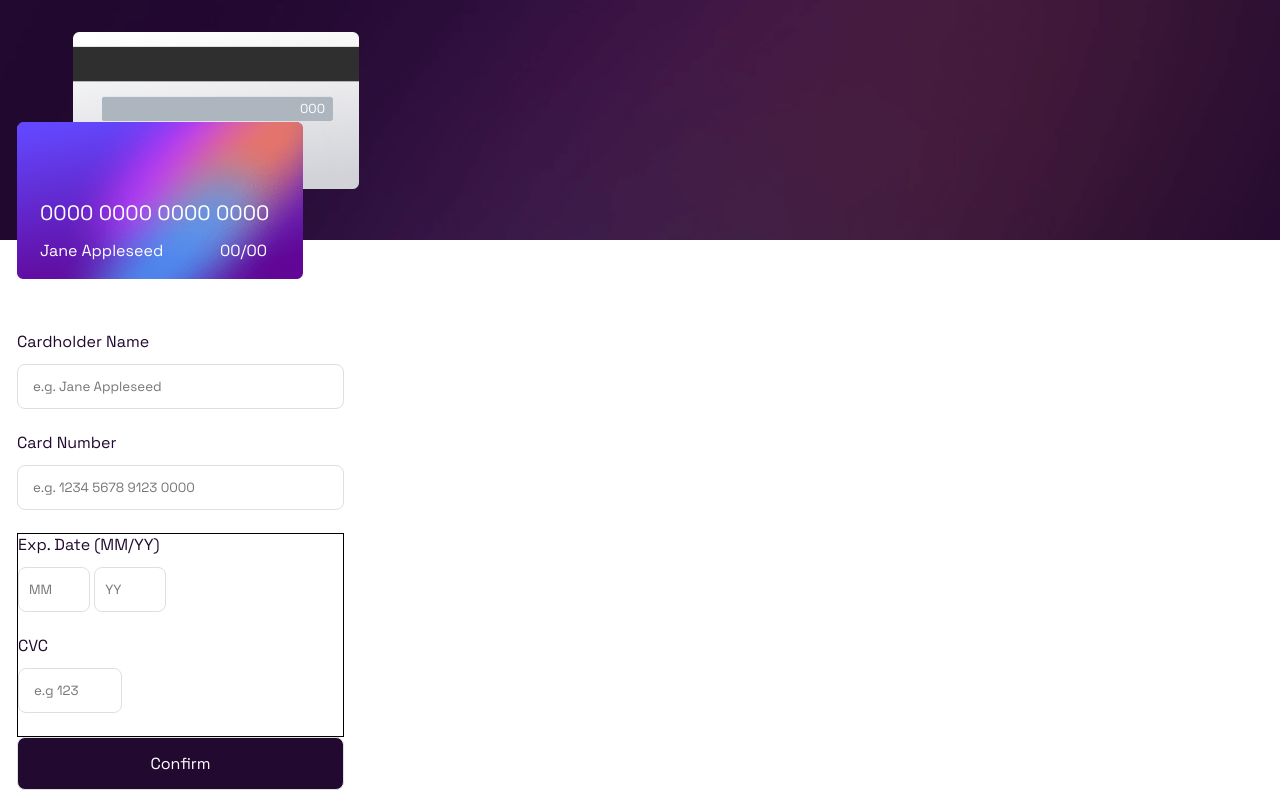
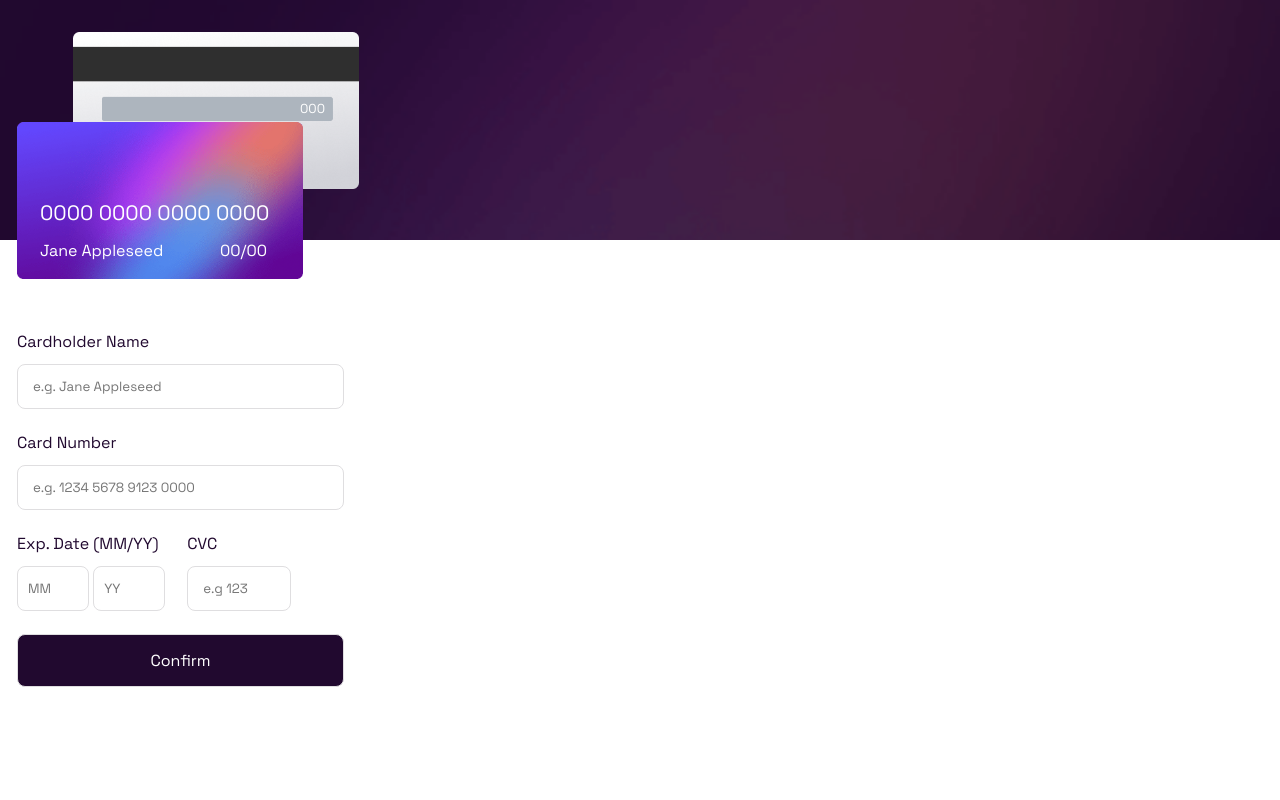
Before and after one commit to lidth/interactive-card-details-form, a plain HTML site: page index.html in a window 1280 px wide. Drawn offline with Linux system fonts and the light colour scheme.

Commit message:
text form finish

```diff
--- a/assets/style.css
+++ b/assets/style.css
@@ -103,13 +103,13 @@ p.formtext {
     margin-bottom: 12px;
 }
 
-
 div#formexpdate {
-    display: inline-block;
-    border: 1px solid;
-    width: 100%;
+    display: flex;
 }
 
+div#expdate{
+    margin-right: 22px;
+}
 
 div#expdate input {
     display: inline-block;
@@ -117,7 +117,6 @@ div#expdate input {
     height: 45px;
     padding: 10px;
 }
-
 
 div#cvc input {
     width: 104px;
```
